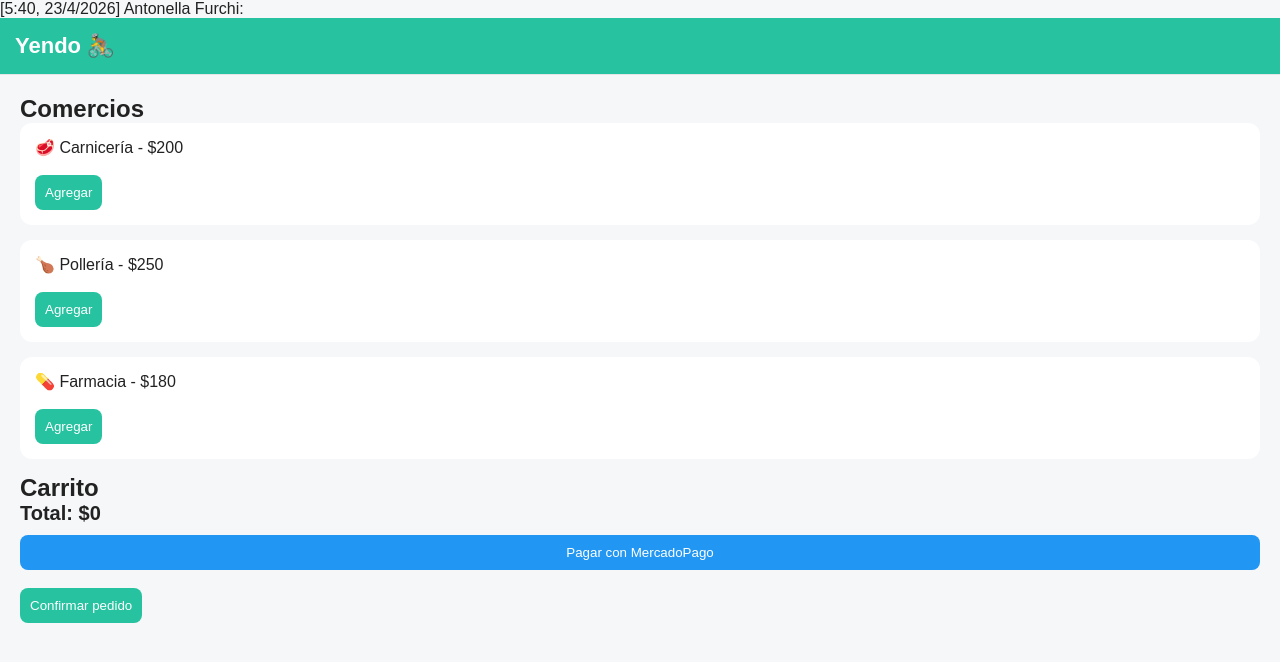
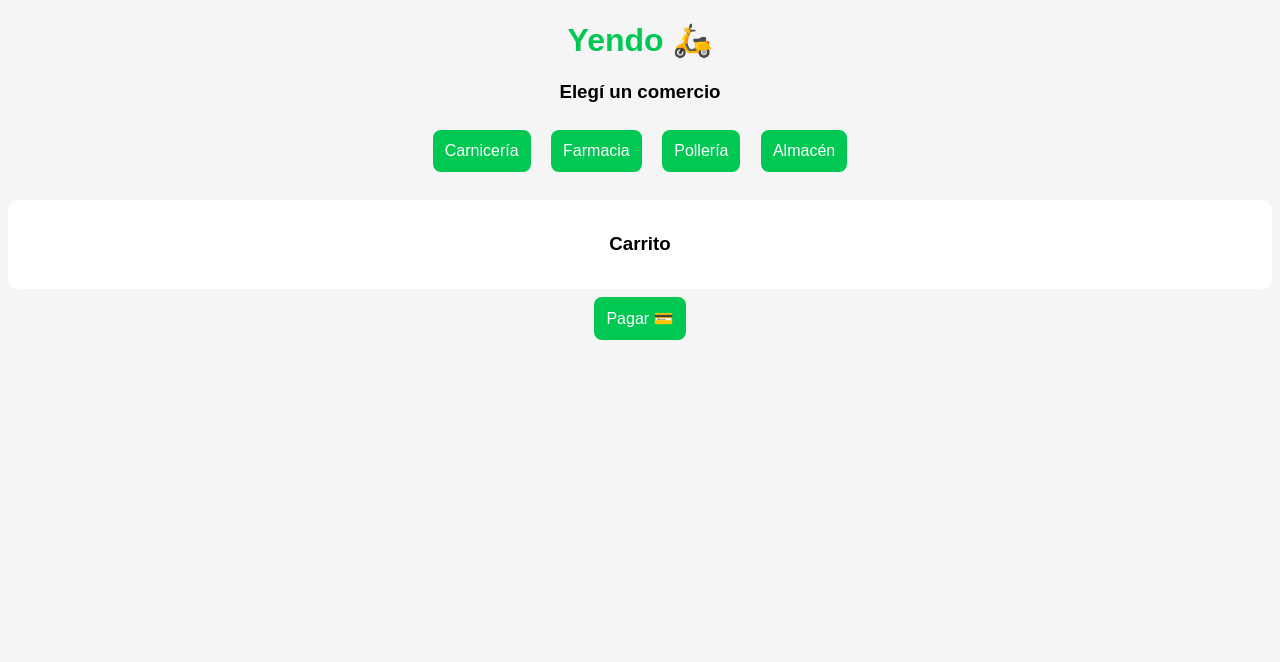
Before and after one commit to antofurchi/Yendo, a plain HTML site: page index.html in a window 1280 px wide. Drawn offline with Linux system fonts and the light colour scheme.

Commit message:
cambios app

```diff
--- a/index.html
+++ b/index.html
@@ -1,73 +1,4 @@
-[5:40, 23/4/2026] Antonella Furchi: <!DOCTYPE html>
-
-<html lang="es">
-
-<head>
-
-  <meta charset="UTF-8" />
-
-  <meta name="viewport" content="width=device-width, initial-scale=1.0" />
-
-  <title>Yendo</title>
-
-  <style>
-
-    * {
-
-      box-sizing: border-box;
-
-      margin: 0;
-
-      padding: 0;
-
-      font-family: Arial, sans-serif;
-
-    }
-
-    body {
-
-      background: #f6f7f9;
-
-      color: #222;
-
-      padding-bottom: 80px;
-
-    }
-
-    header {
-
-      background: white;
-
-      border-bottom: 1px solid #e5e5e5;
-
-      padding: 14px 22px;
-
-      display: flex;
-
-      justify-content: space-between;
-
-      align-items: center;
-
-      position: sticky;
-
-      top: 0;
-
-      z-index: 10;
-
-    }
-
-    .logo {
-
-      font-size: 26px;
-
-      font-weight: bold;
-
-      color: #27c2a0;
-
-    }
-
-    .top-b…
-[5:53, 23/4/2026] Antonella Furchi: <!DOCTYPE html>
+<!DOCTYPE html>
 
 <html lang="es">
 
@@ -77,9 +8,7 @@
 
 <meta name="viewport" content="width=device-width, initial-scale=1.0">
 
-<title>Yendo - Delivery local</title>
-
-<link rel="manifest" href="manifest.json">
+<title>Yendo App</title>
 
 <style>
 
@@ -87,77 +16,61 @@ body {
 
   font-family: Arial;
 
-  margin: 0;
+  background: #f5f5f5;
 
-  background: #f5f5f5;
+  text-align: center;
 
 }
 
-header {
+h1 {
 
-  background: #27c2a0;
-
-  color: white;
-
-  padding: 15px;
-
-  text-align: center;
-
-  font-size: 22px;
-
-  font-weight: bold;
-
-}
-
-.container {
-
-  padding: 20px;
-
-}
-
-.card {
-
-  background: white;
-
-  padding: 15px;
-
-  border-radius: 12px;
-
-  margin-bottom: 15px;
+  color: #00c853;
 
 }
 
 button {
 
-  background: #27c2a0;
+  padding: 12px;
+
+  margin: 8px;
+
+  border: none;
+
+  background: #00c853;
 
   color: white;
 
-  border: none;
+  border-radius: 8px;
 
-  padding: 10px;
-
-  border-radius: 8px;
+  font-size: 16px;
 
   cursor: pointer;
 
 }
 
-.pay {
+button:hover {
 
-  background: #2196f3;
-
-  width: 100%;
-
-  margin-top: 10px;
+  background: #009624;
 
 }
 
-.total {
+#carrito {
 
-  font-size: 20px;
+  margin-top: 20px;
+
+  padding: 15px;
+
+  background: white;
+
+  border-radius: 10px;
+
+}
+
+#total {
 
   font-weight: bold;
+
+  margin-top: 10px;
 
 }
 
@@ -167,67 +80,29 @@ button {
 
 <body>
 
-<header>Yendo 🚴</header>
+<h1>Yendo 🛵</h1>
 
-<div class="container">
+<h3>Elegí un comercio</h3>
 
-  <h2>Comercios</h2>
+<button onclick="agregar('Carnicería', 300)">Carnicería</button>
 
-  <div class="card">
+<button onclick="agregar('Farmacia', 200)">Farmacia</button>
 
-    🥩 Carnicería - $200
+<button onclick="agregar('Pollería', 250)">Pollería</button>
 
-    <br><br>
+<button onclick="agregar('Almacén', 150)">Almacén</button>
 
-    <button onclick="agregar('Carnicería',200)">Agregar</button>
+<div id="carrito">
 
-  </div>
+  <h3>Carrito</h3>
 
-  <div class="card">
+  <div id="lista"></div>
 
-    🍗 Pollería - $250
-
-    <br><br>
-
-    <button onclick="agregar('Pollería',250)">Agregar</button>
-
-  </div>
-
-  <div class="card">
-
-    💊 Farmacia - $180
-
-    <br><br>
-
-    <button onclick="agregar('Farmacia',180)">Agregar</button>
-
-  </div>
-
-  <h2>Carrito</h2>
-
-  <div id="carrito"></div>
-
-  <div class="total">
-
-    Total: $<span id="total">0</span>
-
-  </div>
-
-  <!-- BOTÓN DE PAGO REAL -->
-
-  <a href="https://mpago.la/tu_link" target="_blank">
-
-    <button class="pay">Pagar con MercadoPago</button>
-
-  </a>
-
-  <br><br>
-
-  <button onclick="pedido()">Confirmar pedido</button>
-
-  <p id="mensaje"></p>
+  <div id="total"></div>
 
 </div>
+
+<button onclick="pagar()">Pagar 💳</button>
 
 <script>
 
@@ -235,7 +110,7 @@ let carrito = [];
 
 function agregar(nombre, precio) {
 
-  carrito.push({nombre, precio});
+  carrito.push({ nombre, precio });
 
   render();
 
@@ -255,23 +130,23 @@ function render() {
 
   });
 
-  document.getElementById("carrito").innerHTML = html;
+  document.getElementById("lista").innerHTML = html;
 
-  document.getElementById("total").innerText = total;
+  document.getElementById("total").innerHTML = "Total: $" + total;
 
 }
 
-function pedido() {
+function pagar() {
 
-  if(carrito.length === 0){
+  if (carrito.length === 0) {
 
-    alert("Agregá productos");
+    alert("El carrito está vacío");
 
     return;
 
   }
 
-  document.getElementById("mensaje").innerText = "Pedido enviado 🚀";
+  alert("Pedido realizado ✅");
 
   carrito = [];
 
```
